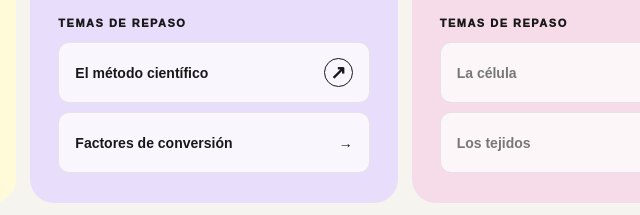
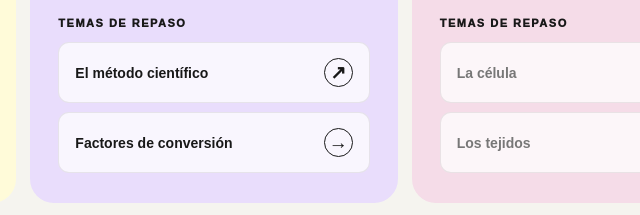
Before and after one commit to fabiohdezd/repaso_3_diver, a plain HTML site: page index.html in a window 1280 px wide. Shown: the part 1180-1395 px from the top of the page, 426-1066 px from the left. Drawn offline with Linux system fonts and the light colour scheme.

Commit message:
Fix arrow class name in topic link

```diff
--- a/index.html
+++ b/index.html
@@ -138,7 +138,7 @@
         <div class="topic-list">
           <div class="topic-label">Temas de repaso</div>
           <a class="topic" href="fisica-quimica/metodo-cientifico/"><span>El método científico</span><span class="arrow" aria-hidden="true">↗</span></a>
-          <a class="topic"href="fisica-quimica/factores-conversion/"><span>Factores de conversión</span> <span class="flecha">→</span> </a>
+          <a class="topic"href="fisica-quimica/factores-conversion/"><span>Factores de conversión</span> <span class="arrow">→</span> </a>
         </div>
       </section>
 
```
